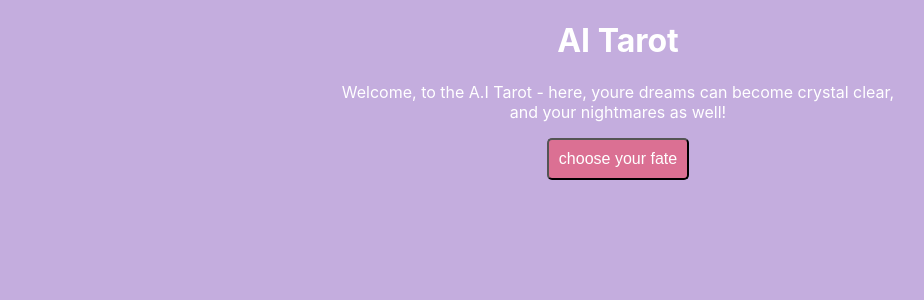
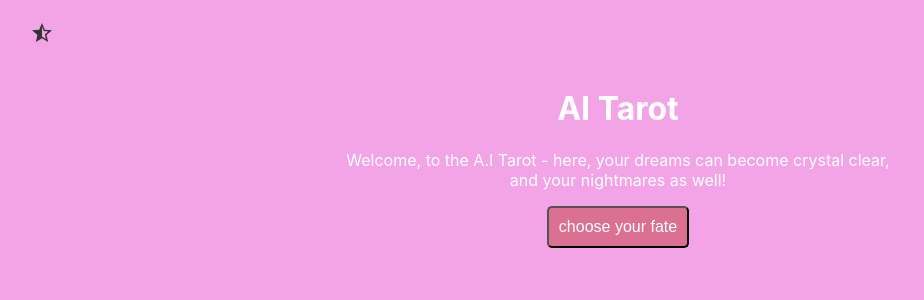
Before and after one commit to WrongAlice/react-tarot, a React (Create React App) app: page / in a window 1280 px wide. Shown: the top 300 px of the page, without its empty margins (22-946 px from the left). Built offline with nearby package versions, Linux system fonts and the light colour scheme.

Commit message:
light/dark mode

```diff
--- a/src/App.css
+++ b/src/App.css
@@ -1,5 +1,5 @@
 body {
-  background-color:rgb(196, 173, 222);
+  /* background-color:rgb(196, 173, 222); */
   box-sizing: border-box;
   color:white;
 
@@ -7,8 +7,13 @@ body {
 
 .App {
   text-align: center;
+  height: 900px;
+  background: #F3A4E6;
 
+}
 
+.App.dark {
+  background: #A36D9A;
 }
 
 .grid {
@@ -89,3 +94,14 @@ border-radius: 25px;
 .desc {
   visibility:hidden;
 }
+
+.mode-toggle {
+  margin-right: 90%;
+  padding: 20px;
+}
+
+.mode-toggle img {
+  width: 24px;
+  height: 24px;
+  cursor: pointer;
+}
--- a/src/App.js
+++ b/src/App.js
@@ -1,6 +1,8 @@
 import React, { useState } from 'react'
 import './App.css';
 import SingleCard from './components/singleCard';
+import { useTheme } from './hooks/useTheme'
+import star from './assets/star.svg'
 
 
 const cardImages = [
@@ -12,13 +14,15 @@ const cardImages = [
 
 function App() {
   const [ cards, setCards ] =useState([])
+  const { color, changeColor, changeMode, mode } = useTheme()
 
 
 
   const shuffleCards = () => {
     const shuffledCard = [...cardImages]
     .sort(() => Math.random() -0.5)
-    .map((card) => ({ ...card, id:Math.random()}))
+    .map((card) =>
+    ({ ...card, id:Math.random()}))
 
     setCards(shuffledCard)
     console.log(shuffledCard)
@@ -30,17 +34,31 @@ function App() {
 
   }
 
+  const toggleMode= () => {
+ changeMode(mode === 'dark' ?  'light' : 'dark')
+}
+console.log( mode)
+
   return(
-    <div className="App">
-      <h1> AI Tarot </h1>
-      <p> Welcome, to the A.I Tarot - here, youre dreams can become crystal clear,
+    <div className={ `App ${mode}`}>
+      <div className="mode-toggle">
+          <img
+          onClick={toggleMode}
+          src={ star }
+          alt="dark/light mode icon"
+          style={{ filter: mode === 'dark' ? 'invert(100%)' : 'invert(20%)'}}
+          />
+ </div>
+      <h1 onClick={() => changeColor('pink')}> AI Tarot </h1>
+      <p> Welcome, to the A.I Tarot - here, your dreams can become crystal clear,
         <br/> and your nightmares as well!</p>
+
       <button onClick={reset}> choose your fate </button>
 
 
    <div className="grid">
    {cards.slice(0, 3).map(card => (
-  <SingleCard key={card.id} card={card} />
+  <SingleCard key={card.id} card={card}  />
    ))}
    </div>
    </div>
--- /dev/null
+++ b/src/context/ThemeContext.js
@@ -0,0 +1,39 @@
+import { createContext, useReducer } from 'react'
+
+
+export const ThemeContext = createContext();
+
+
+const themeReducer = ( state, action ) => {
+    switch (action.type) {
+        case 'CHANGE_COLOR' :
+            return { ...state, color: action.payload }
+            case 'CHANGE_MODE' :
+                return { ...state, mode: action.payload }
+            default:
+                return state
+
+    }
+
+}
+
+export function ThemeProvider({ children }) {
+  const [ state, dispatch ] =  useReducer(themeReducer, {
+        color: '#F3A4E6',
+        mode: 'light'
+    })
+
+    const changeColor = (color) => {
+        dispatch({ type:'CHANGE_COLOR', payload: color})
+    }
+
+    const changeMode = (mode) => {
+        dispatch({ type: 'CHANGE_MODE', payload: mode})
+    }
+    return (
+        <ThemeContext.Provider  value={{ ...state, changeColor, changeMode}}>
+        { children }
+        </ThemeContext.Provider>
+
+    )
+}
--- /dev/null
+++ b/src/hooks/useTheme.js
@@ -0,0 +1,11 @@
+import { useContext } from 'react'
+import { ThemeContext } from '../context/ThemeContext';
+
+export const useTheme = () => {
+    const context = useContext(ThemeContext)
+
+    if (context === undefined) {
+        throw new Error("useTheme() must be used inside a ThemeProvider")
+    }
+    return context
+}
```
Also changed, not shown: src/index.js (+6 -1 lines), src/assets/star.svg (added).
